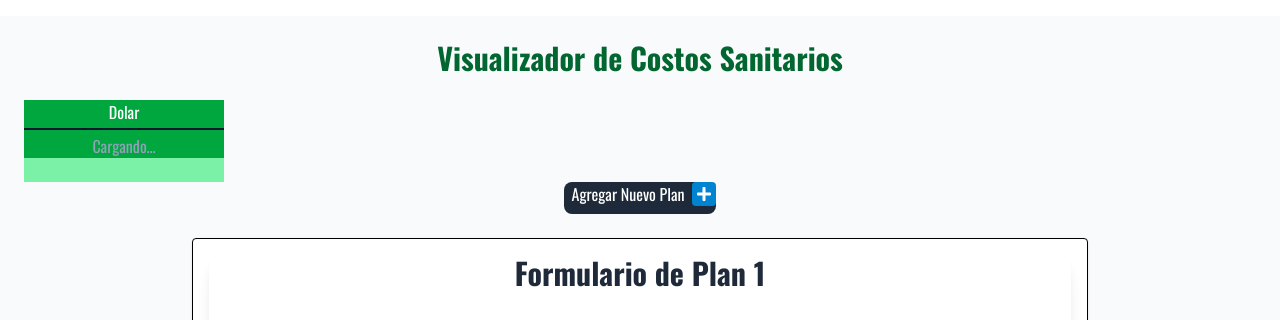
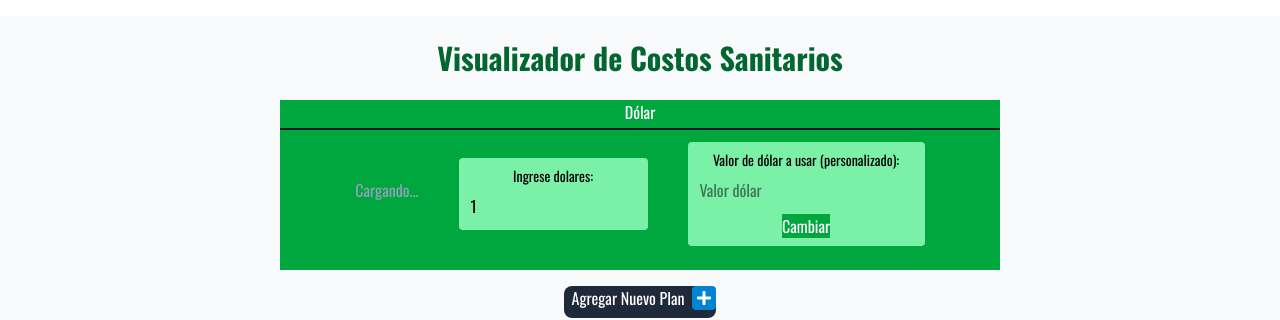
Before and after one commit to TomasAcua/INTACostoSanitario, a React (Vite) app: page / in a window 1280 px wide. Shown: the top 320 px of the page. Built offline with nearby package versions, Linux system fonts and the light colour scheme; no server answers; what @react-pdf/renderer would draw is missing.

Commit message:
Refactor dollar handling in components: remove refresh logic, update state management, and enhance validation in FormularioPlan

```diff
--- a/src/App.jsx
+++ b/src/App.jsx
@@ -18,9 +18,6 @@ function App() {
       : [{ name: "Plan 1", productos: [], costoTotal: 0 }];
   });
 
-  //
-  const [refreshDolar, setRefreshDolar] = useState(0);
-
 
   useEffect(() => {
     localStorage.setItem('productosPorFormulario', JSON.stringify(plans));
@@ -35,9 +32,13 @@ function App() {
   };
 
 
-const handleRefresh = ()=>{
- setRefreshDolar((r) => r +1)
- }
+// Estado para manejar el valor del dólar
+  const [currentDolarValue, setCurrentDolarValue] = useState(localStorage.getItem('dolarOficial') || 0);
+
+  // Actualiza el valor del dólar en el estado
+  const updateDolarValue = (newValue) => {
+    setCurrentDolarValue(newValue);
+  }
 
   const generarPDF = () => {
     setMostrarPDF(true);
@@ -54,10 +55,10 @@ const handleRefresh = ()=>{
       <h1 className="text-3xl font-bold text-center text-green-800 mb-6">
         Visualizador de Costos Sanitarios
       </h1>
-      <Dolar setRefreshDolar={handleRefresh} />
-      {/* <button
-        className="bg-blue-500 hover:bg-blue-900 hover:curso-pointer"
-        onClick={() => setRefreshDolar((r) => r + 1)}>Actualizar precios</button> */}
+      <Dolar
+        className="flex justify-center items-center w-full"
+        onDolarChange={valor => setCurrentDolarValue(valor)}
+      />
 
       <div className="flex flex-col items-center gap-y-6">
         {/* Botón de agregar formulario */}
@@ -88,7 +89,7 @@ const handleRefresh = ()=>{
         {/* Planes ingresados y gráfico */}
         <div className="w-full max-w-4xl p-6 rounded-lg shadow bg-white">
           <h2 className="text-xl font-semibold mb-4">Planes Ingresados</h2>
-          <PlansList plans={plans} refreshDolar={refreshDolar} />
+          <PlansList plans={plans} dolar={currentDolarValue} />
           {plans.length > 1 && (
             <div className="mt-6">
               <Graphic plans={plans} setChartImage={setChartImage} />
--- a/src/components/Cost/Cost.jsx
+++ b/src/components/Cost/Cost.jsx
@@ -1,38 +1,25 @@
 import { useEffect, useState } from "react";
 import calcCost from "../../assets/functions/calcCost";
-import fetchDolar from "../../services/fetchDolar";
 
-const Cost = ({ products, setCostoTotal, refreshDolar }) => {
+const Cost = ({ products, setCostoTotal, dolar }) => {
   let value = calcCost(products);
-  const [dolar, setDolar] = useState(() => Number(localStorage.getItem("dolar")) || 0);
   const [total, setTotal] = useState(0);
   const [argValue, setArgValue] = useState(0);
-  // const [refresh, setRefresh] = useState(0);
 
-  //Actualiza el valor del dolar
-  useEffect(() => {
-    const localDolar = Number(localStorage.getItem("dolar")) || 0;
-    setDolar(localDolar);
-    console.log("dolarActualizado", localDolar);
-    console.log("refreshDolar", refreshDolar);
-  }, [refreshDolar]);
-
-  //Obtiene el costo total de los productos
+  // Obtiene el costo total de los productos en USD
   useEffect(() => {
     const totalUSD = value.reduce((acc, item) => acc + item.total, 0);
     setTotal(totalUSD);
     setCostoTotal(totalUSD);
   }, [value, setCostoTotal]);
 
-  //Obtiene el valor en pesos argentinos
+  // Obtiene el valor en pesos argentinos usando el prop dolar
   useEffect(() => {
     setArgValue(total * dolar);
-    console.log("dolarEnPesos", dolar);
   }, [total, dolar]);
 
   return (
     <div className="bg-darkPrimary text-white py-2">
-
       <div>
         {argValue ? (
           <h3 className="text-slate-900">
@@ -46,7 +33,6 @@ const Cost = ({ products, setCostoTotal, refreshDolar }) => {
         ) : (
           <h3 className="text-slate-400">Cargando...</h3>
         )}
-
       </div>
     </div>
   );
--- a/src/components/Dolar/Dolar.jsx
+++ b/src/components/Dolar/Dolar.jsx
@@ -1,93 +1,111 @@
+import { useEffect, useState } from "react";
 import fetchDolar from "../../services/fetchDolar";
-import { useEffect, useState } from "react";
 
-const Dolar = ({setRefreshDolar, handleRefresh}) => {
-  const [dolar, setDolar] = useState(null);
+const Dolar = ({ onDolarChange }) => {
+  const [dolarOficial, setDolarOficial] = useState(null);
+  const [dolarActual, setDolarActual] = useState(null);
   const [estado, setEstado] = useState("Cambiar");
   const [value, setValue] = useState("");
+  const [cantDolar, setCantDolar] = useState(1);
 
   useEffect(() => {
-    fetchData();
-
-    setEstado("Cambiar");
-  }, []);
-
-  useEffect(() => {
-    // console.log ( value)
-  }, [value]);
-
     const fetchData = async () => {
       try {
         const data = await fetchDolar();
-      setDolar(data.venta);
+        setDolarOficial(data.venta);
+        setDolarActual(data.venta);
         localStorage.setItem("dolar", data.venta);
       } catch (error) {
         console.error("Error fetching data:", error);
       }
     };
+    fetchData();
+    setEstado("Cambiar");
+  }, []);
 
-  const cambiarEstado = async () => {
-    if (estado === "Cambiar") {
+  useEffect(() => {
+    if (onDolarChange) onDolarChange(dolarActual);
+  }, [dolarActual, onDolarChange]);
+
+  const cambiarEstado = () => {
+    if (estado === "Cambiar" && value !== "") {
       setEstado("Restaurar");
-      setDolar(value);
+      setDolarActual(Number(value));
       localStorage.setItem("dolar", value);
+    } else if (estado === "Restaurar") {
+      setEstado("Cambiar");
+      setDolarActual(dolarOficial);
       setValue("");
-      handleRefresh()
-      //setRefreshDolar((r) => r + 1);
-    }
-    if (estado === "Restaurar") {
-      setEstado("Cambiar");
-      await fetchData();
-      handleRefresh()
-      //setRefreshDolar((r) => r + 1);
+      localStorage.setItem("dolar", dolarOficial);
     }
   };
 
   return (
-    <div className="bg-green-600 text-white w-50">
-      <h2 className="">Dolar</h2>
-
+    <div className="bg-green-600 text-white w-[90vh] mx-auto mb-4">
+      <h2>Dólar</h2>
       <div className="bg-slate-900 h-[0.2vh] w-full my-1"></div>
-
-      <div className="">
-        <div className="">
-          {dolar ? (
-            <h3 className="">
-              USD $ 1 = ARS ${Math.round(dolar).toLocaleString("es-AR")}
+      <div className="flex flex-row justify-center items-center gap-10">
+        <div>
+          {dolarOficial ? (
+            <>
+              <h3>
+                USD $ {cantDolar} = ARS{" "}
+                {dolarActual
+                  ? Math.round(dolarActual * cantDolar).toLocaleString("es-AR")
+                  : "-"}{" "}
+                <span className="text-xs">
+                  {estado === "Restaurar"
+                    ? "según el valor dado por el usuario"
+                    : "según el valor oficial del dólar"}
+                </span>
               </h3>
+              <p className="text-xs text-slate-200 mt-1">
+                Dólar oficial actual:{" "}
+                <b>${dolarOficial.toLocaleString("es-AR")}</b>
+              </p>
+            </>
           ) : (
             <h3 className="text-slate-400">Cargando...</h3>
           )}
         </div>
+        <div className="bg-green-300 p-2 mt-2 rounded">
+          <label className="block text-black text-sm mb-1">
+            Ingrese dolares:
+          </label>
+          <input
+            type="number"
+            min="1"
+            className="w-full text-black p-1 rounded"
+            value={cantDolar}
+            onChange={(e) => setCantDolar(e.target.value)}
+          />
+        </div>
 
-        <div className=" bg-green-300 ">
+        <div className="bg-green-300 p-2 mt-2 rounded">
+          <label className="block text-black text-sm mb-1">
+            Valor de dólar a usar (personalizado):
+          </label>
           <input
-            type="text"
+            type="number"
+            min="1"
+            className="w-full text-black p-1 rounded"
+            placeholder={dolarOficial ? dolarOficial : "Valor dólar"}
             value={value}
             onChange={(e) => setValue(e.target.value)}
+            disabled={estado === "Restaurar"}
           />
-        </div>
-        <div className="hover:bg-green-900 ">
-          {estado === "Restaurar" ? (
           <button
-              className="hover:cursor-pointer w-full"
+            className="flex-1 bg-green-600 hover:bg-green-800 text-white transition duration-200 mt-2"
             onClick={cambiarEstado}
+            disabled={estado === "Cambiar" && value === ""}
           >
-              Restaurar
+            {estado}
           </button>
-          ) : value !== "" ? (
-            <button
-              className="hover:cursor-pointer w-full"
-              onClick={cambiarEstado}
-            >
-              Cambiar
-            </button>
-          ) : null}
-
-
         </div>
       </div>
+      <br />
     </div>
   );
 };
+
 export default Dolar;
--- a/src/components/FormularioPlan/FormularioPlan.jsx
+++ b/src/components/FormularioPlan/FormularioPlan.jsx
@@ -56,8 +56,17 @@ const agregarProducto = () => {
   const volumenNum = parseFloat(volumen);
   const precioNum = parseFloat(precio);
 
-  if (!producto || !unidad || isNaN(dosisNum) || isNaN(volumenNum) || isNaN(precioNum)) {
-    mostrarMensaje("Por favor complete todos los campos correctamente");
+  if (
+    !producto ||
+    !unidad ||
+    isNaN(dosisNum) ||
+    isNaN(volumenNum) ||
+    isNaN(precioNum) ||
+    dosisNum < 0 ||
+    volumenNum < 0 ||
+    precioNum < 0
+  ) {
+    mostrarMensaje("Por favor complete todos los campos correctamente y sin valores negativos");
     return;
   }
 
--- a/src/components/PlansList/PlansList.jsx
+++ b/src/components/PlansList/PlansList.jsx
@@ -2,7 +2,7 @@ import ProductsList from "../ProductsList/ProductsList";
 import Cost from "../Cost/Cost";
 import { useState } from "react";
 
-const PlansList = ({ plans }) => {
+const PlansList = ({ plans, dolar }) => {
     const [costoTotal, setCostoTotal] = useState(0);
 
 
@@ -22,7 +22,7 @@ const PlansList = ({ plans }) => {
                         <ProductsList products={plan.productos} />
                         <div className="mt-4 text-right">
                             <strong className="text-gray-700 text-lg">
-                                <Cost products={plan.productos} setCostoTotal={setCostoTotal} />
+                                <Cost products={plan.productos} setCostoTotal={setCostoTotal} dolar={dolar}/>
                             </strong>
                         </div>
                     </div>
```
Lines whose indentation alone changed are shown as unchanged.
